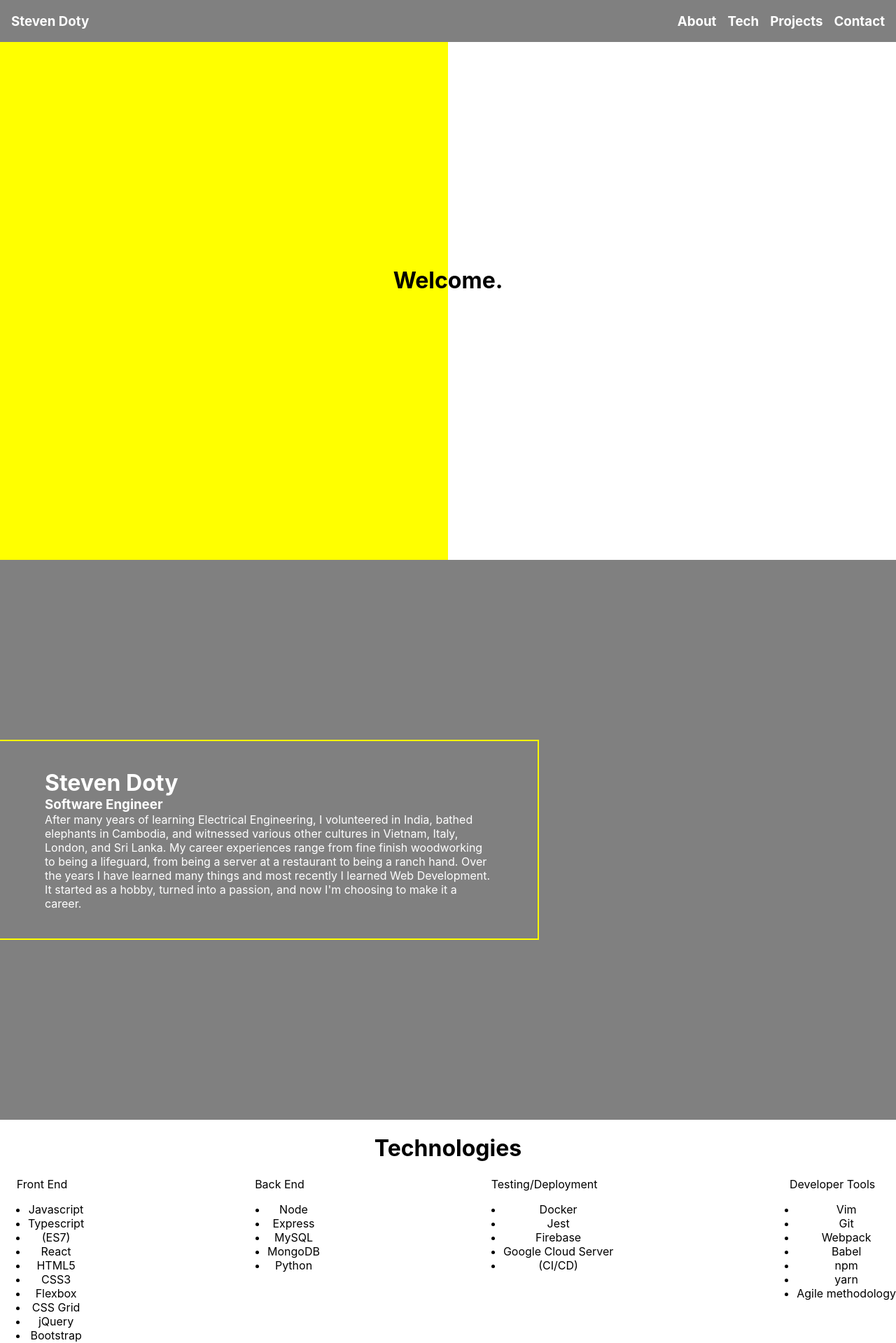
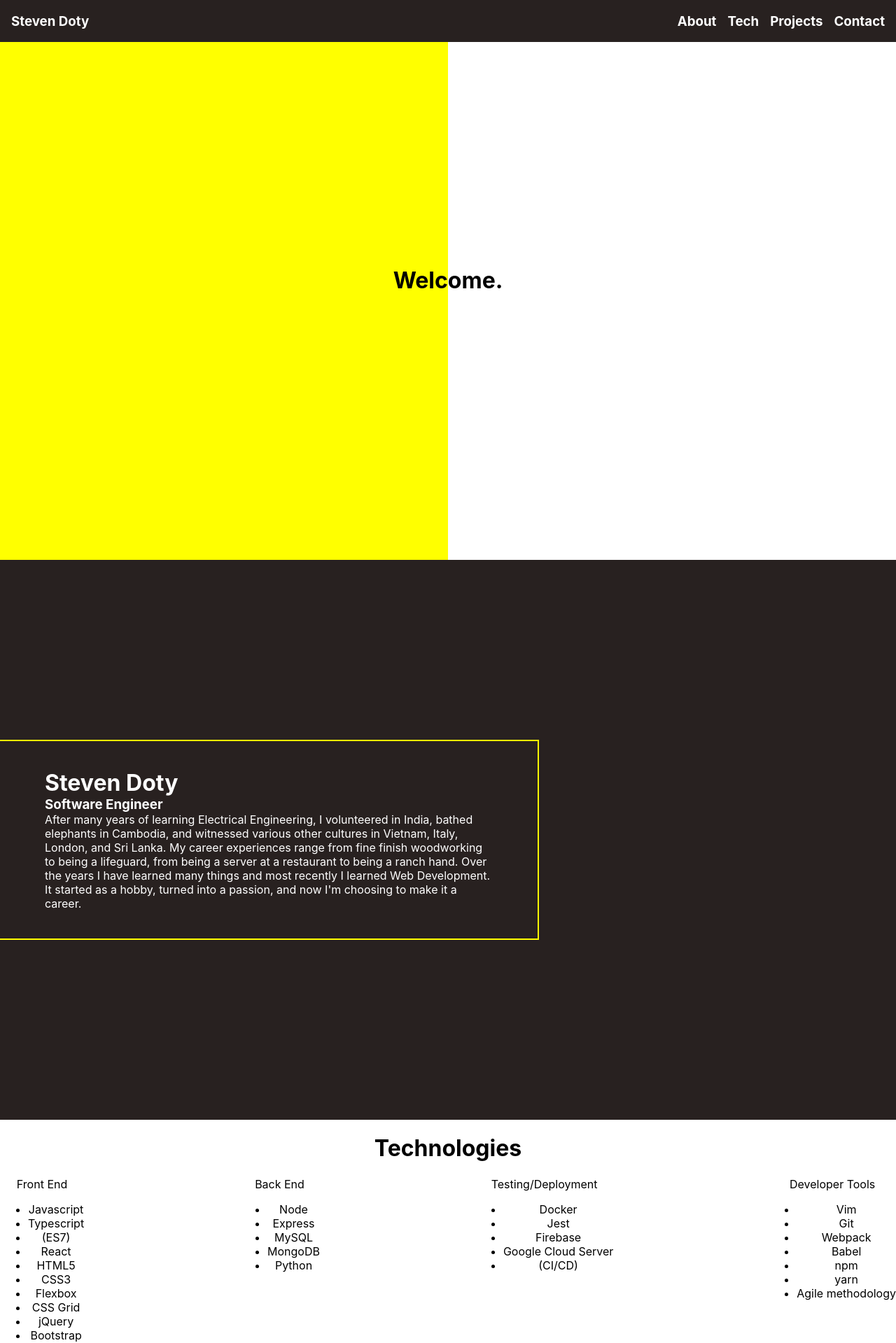
Before and after one commit to stevedoty/stevendoty, a React (Create React App) app: page / in a window 1280 px wide. Shown: the top 1919 px of the page at 70% size. Built offline with nearby package versions, Linux system fonts and the light colour scheme.

Commit message:
background color #282120

```diff
--- a/src/App.css
+++ b/src/App.css
@@ -6,7 +6,7 @@
   position: fixed;
   top: 0;
   z-index: 100;
-  background-color: grey;
+  background-color: #282120;
   color: white;
   width: 100vw;
   padding: 0;
@@ -59,7 +59,7 @@
 .About{
   height: 100vh;
   width: 100%;
-  background-color: grey;
+  background-color: #282120;
   color: white;
   position: relative;
 }
```
